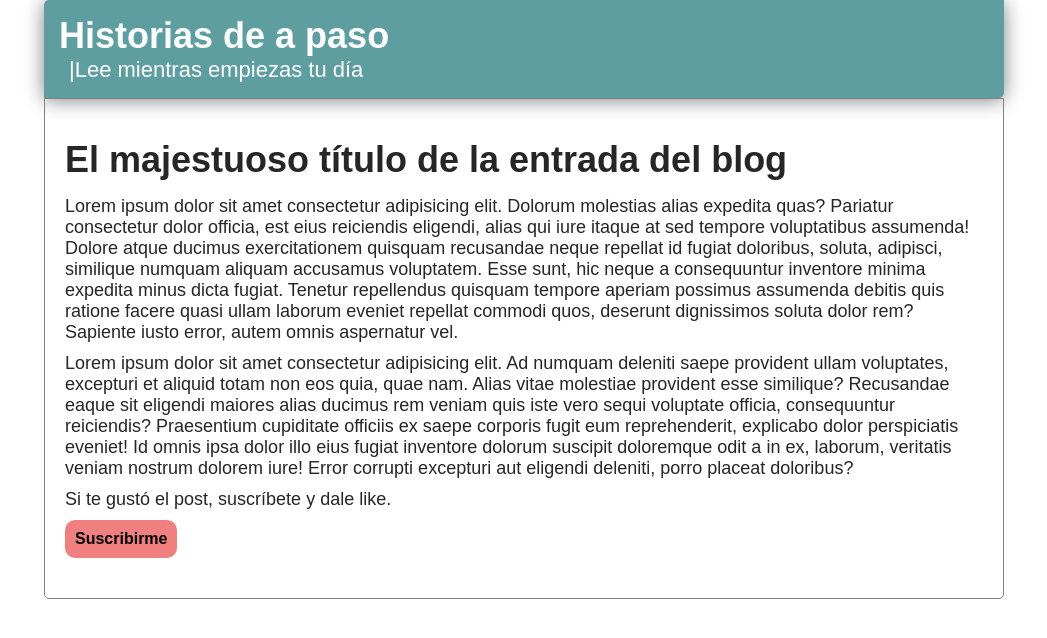
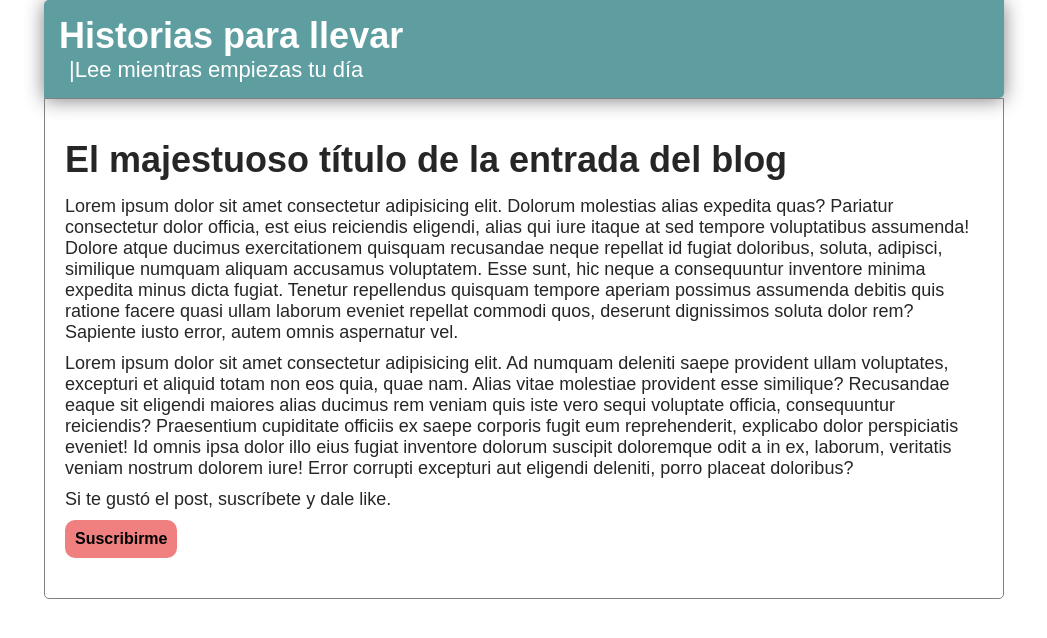
Before and after one commit to IsaacSalirrosas/Git-test, a plain HTML site: page Blog/index.html in a window 1280 px wide. Shown: the whole page, without its empty margins (116-1163 px from the left). Drawn offline with Linux system fonts and the light colour scheme.

```diff
--- a/Blog/index.html
+++ b/Blog/index.html
@@ -9,7 +9,7 @@
 </head>
 <body>
     <header class="header">
-        <span class="header__title">Historias de a paso</span>
+        <span class="header__title">Historias para llevar</span>
         <p class="header__sub-title">|Lee mientras empiezas tu día</p>
     </header>
     <main class="main-container">
```
